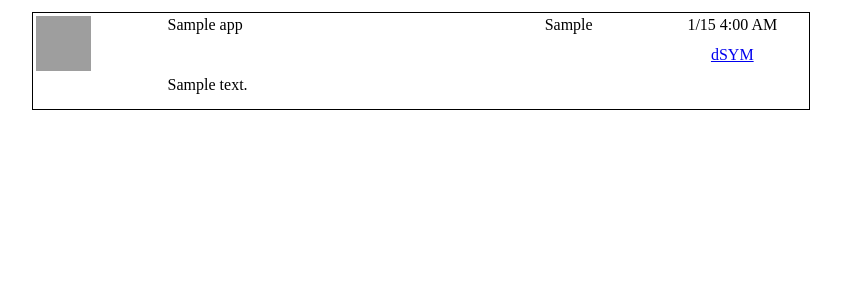
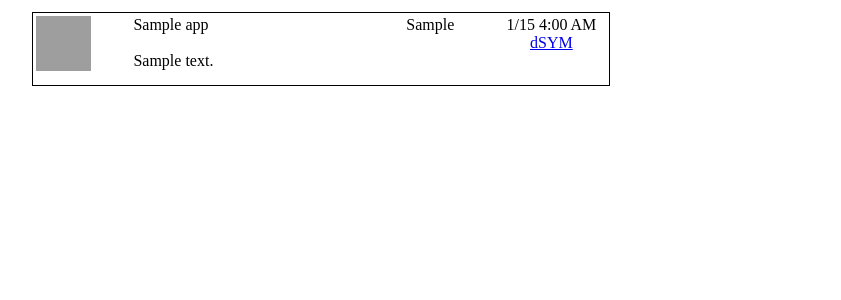
Before and after one commit to ridecharge/spout, a Django app: page /apps/list in a window 1280 px wide. Shown: the top 300 px of the page, without its empty margins (140-981 px from the left). Run offline with Django 3.2, Linux system fonts and the light colour scheme; tables that the repository leaves empty hold one stand-in row (values such as "Sample post"); parts of the project's set-up code (start-up, migrations or seed data) failed here and were passed over; grey boxes are pictures that could not be loaded.

Commit message:
More bootstrap stuff.

```diff
--- a/EasyEas/static/templates/appstore_index.html
+++ b/EasyEas/static/templates/appstore_index.html
@@ -16,7 +16,7 @@
 
     <body>
             <div class="offset1">
-                    <div class="span8 half">
+                    <div class="span6">
                             {% for app in apps %}
                         <div class="row-fluid" style="border: 1px solid black; padding: 3px; margin: 4px">
                             <div class="span12">
@@ -37,16 +37,10 @@
                                                         {{ app.version }}
                                                     </div>
                                                     <div class="span3" align="center">
-                                                        <div class="row-fluid">
                                                             <div class="span12">
-                                                        {{ app.creation_date|date:"n/j  g:i A" }}
-                                                            </div>
-                                                        </div>
-                                                        <div class="row-fluid">
-                                                            <div class="span12">
+                                                                {{ app.creation_date|date:"n/j  g:i A" }}<br>
                                                                 <a href="http://{{ host }}/apps/dsym/{{ app.name }}/{{ app.version }}.dSYM.zip">dSYM</a>
                                                             </div>
-                                                        </div>
                                                     </div>
                                                 </div>
                                                 <div class="row-fluid">
```
